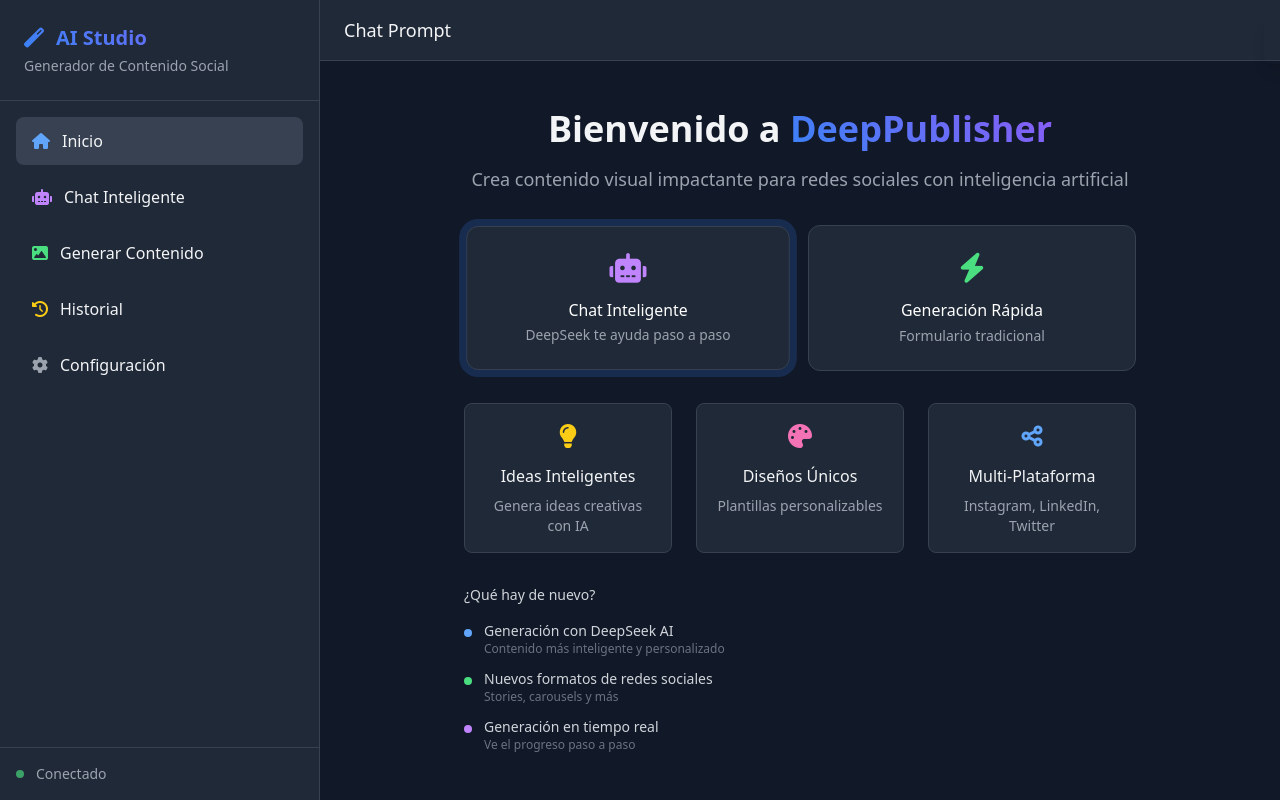
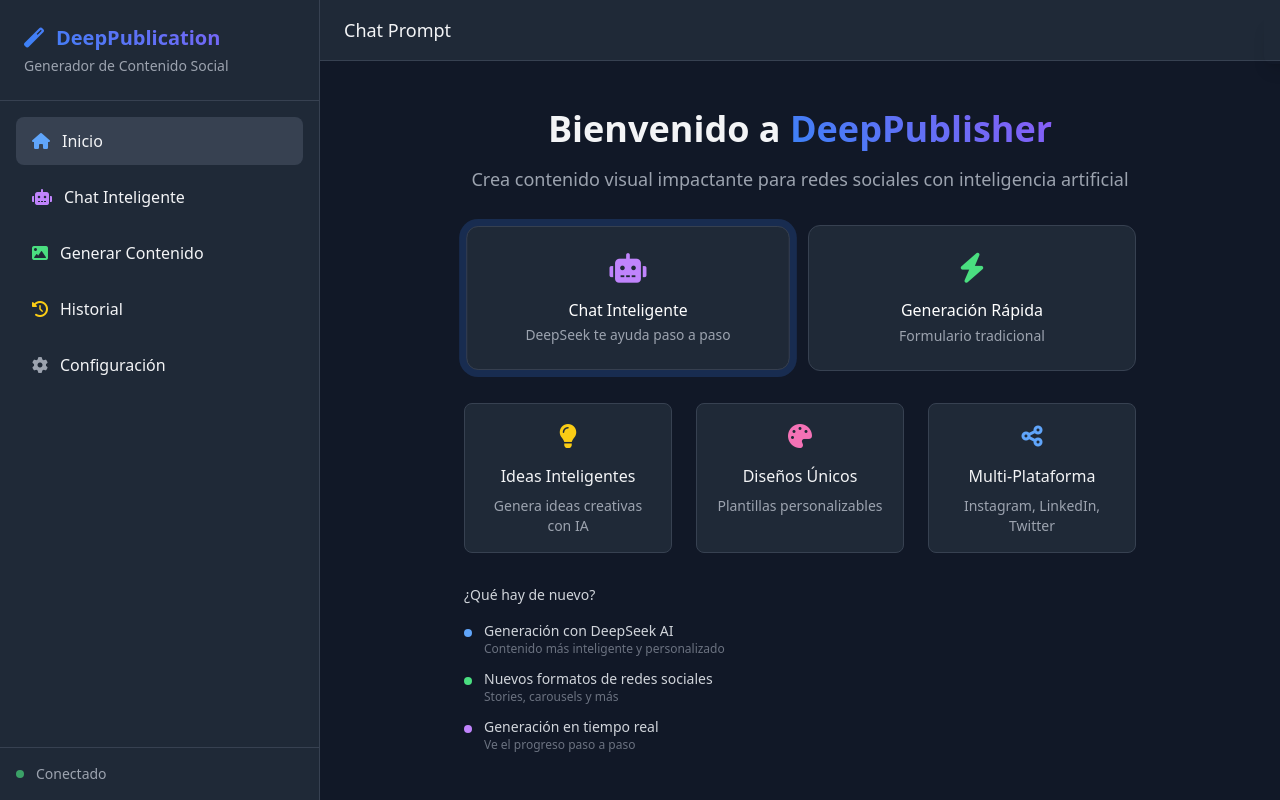
Before and after one commit to CarlosMaroRuiz/DeepPublication, a Flask app: page / in a window 1280 px wide. Run offline with Flask 3, Linux system fonts and the light colour scheme; some libraries are stand-ins or nearby versions.

Commit message:
changed tittle

```diff
--- a/templates/chat.html
+++ b/templates/chat.html
@@ -157,7 +157,7 @@
             <div class="p-6 border-b border-gray-700">
                 <h1 class="text-xl font-bold gradient-text flex items-center">
                     <i class="fas fa-magic mr-3"></i>
-                    AI Studio
+                 DeepPublication
                 </h1>
                 <p class="text-sm text-gray-400 mt-1">Generador de Contenido Social</p>
             </div>
```
